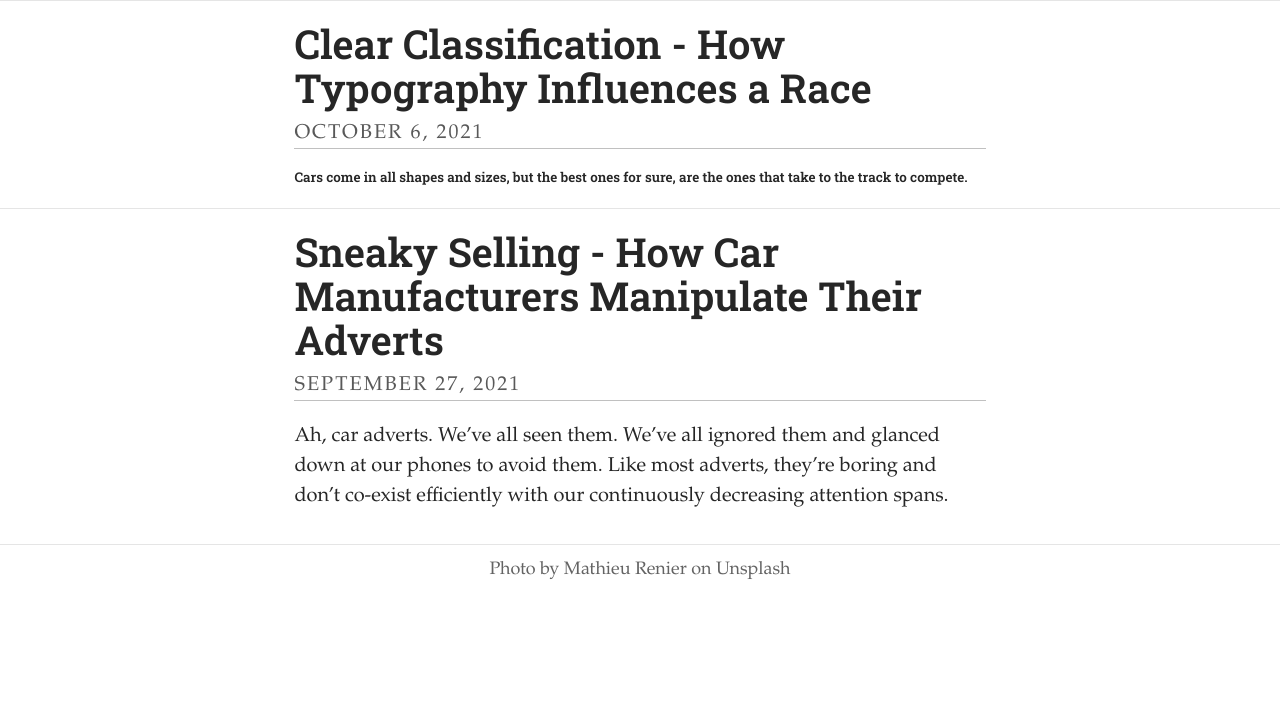
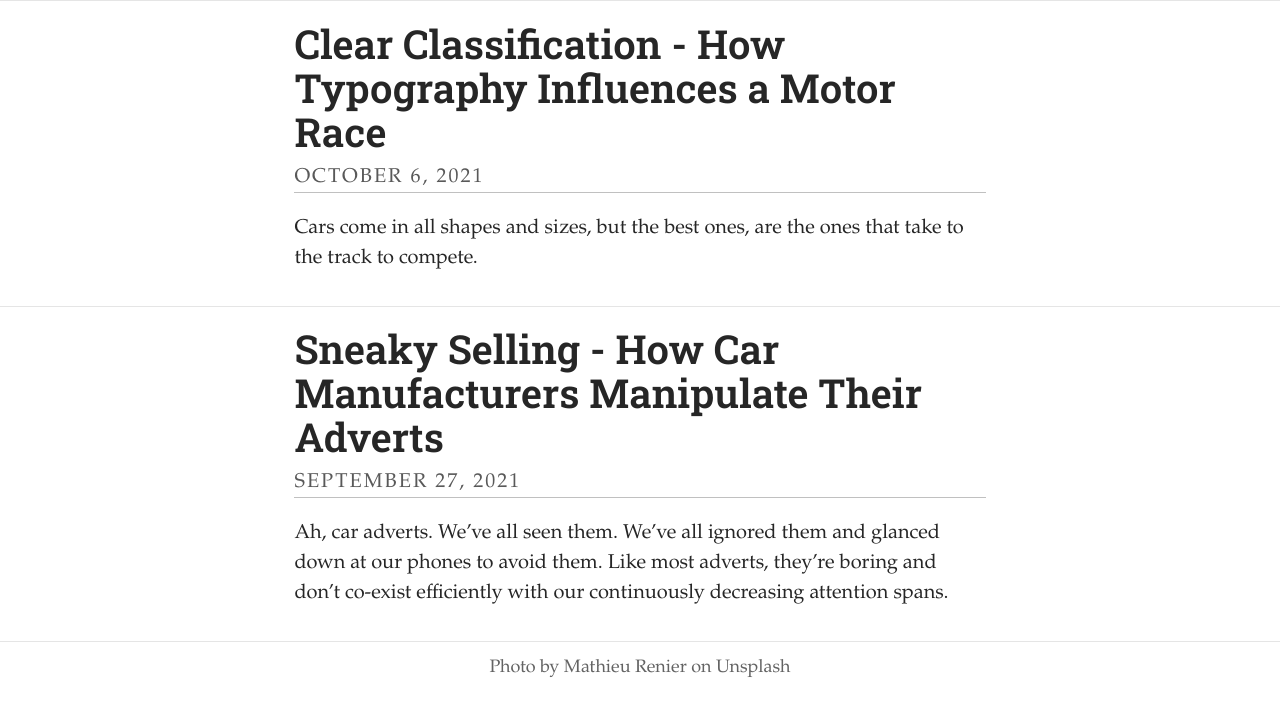
Before and after one commit to 19143507/typographicdesign, a Jekyll site: the page built from index.html, in a window 1280 px wide. Shown: the part 725-1438 px from the top of the page. Built offline with Jekyll 4.4.1, drawn with Linux system fonts in a browser that asks for light colours; some web fonts are replaced; the list of posts is cut into pages by our own code; before the commit the page ends 1340 px from its top, so only the background shows below that.

Commit message:
Update Post “2021-10-06-clear-classification-how-typography-informs-you-during-a-race”

```diff
--- a/_posts/2021-10-06-clear-classification-how-typography-informs-you-during-a-race.md
+++ b/_posts/2021-10-06-clear-classification-how-typography-informs-you-during-a-race.md
@@ -1,13 +1,13 @@
 ---
 layout: post
-title: "Clear Classification - How Typography Influences a Race "
+title: "Clear Classification - How Typography Influences a Motor Race "
 date: 2021-10-06T06:12:47.492Z
 image: ../uploads/orry-verducci-dyjqhpcoks8-unsplash.jpg
 title_color: "#ffffff"
 caption: Photo by Orry Verducci on Unsplash
 comments: false
 ---
-###### Cars come in all shapes and sizes, but the best ones for sure, are the ones that take to the track to compete.
+Cars come in all shapes and sizes, but the best ones, are the ones that take to the track to compete.
 
 ## Typography in Motorsport?
 
```
